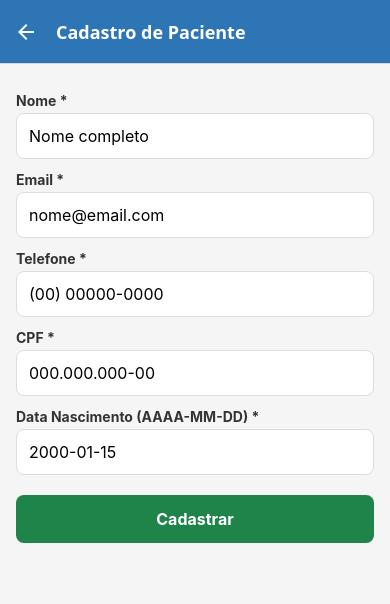
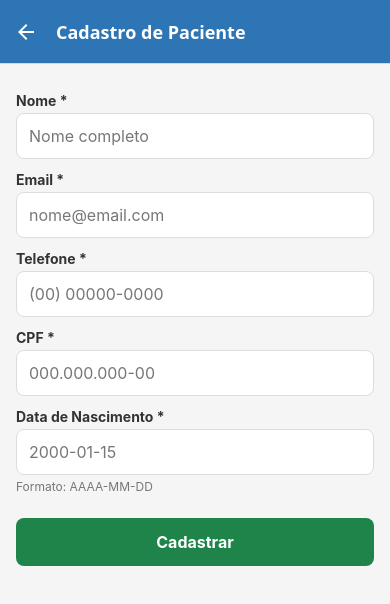
Before and after one commit to anleaes/2026-1-SDM-Segunda-Noite-ZS-10-RN, a React Native app: screen /PacienteForm in a window 390 px wide. Shown: the top 604 px of the page. Built offline with nearby package versions, Linux system fonts and the light colour scheme; no server answers.

Commit message:
feat: validacao inline e selecao de unidade em pessoas
ProfissionalForm passa a escolher a Unidade de Saude por um dropdown dos
registros cadastrados (com aviso quando nao ha unidades), em vez de digitar
um ID. Paciente e Profissional exibem mensagens de validacao por campo.

```diff
--- a/src/screens/pessoas/PacienteForm.js
+++ b/src/screens/pessoas/PacienteForm.js
@@ -1,6 +1,8 @@
 import React, { useState, useEffect } from 'react';
-import { View, Text, TextInput, TouchableOpacity, StyleSheet, Alert, ScrollView } from 'react-native';
+import { TouchableOpacity, Text, ScrollView, Alert } from 'react-native';
 import api from '../../services/api';
+import CampoTexto from '../../components/CampoTexto';
+import { formStyles } from '../../components/formStyles';
 
 export default function PacienteForm({ route, navigation }) {
   const editando = route.params?.paciente;
@@ -9,6 +11,7 @@ export default function PacienteForm({ route, navigation }) {
   const [telefone, setTelefone] = useState('');
   const [cpf, setCpf] = useState('');
   const [dataNascimento, setDataNascimento] = useState('');
+  const [erros, setErros] = useState({});
 
   useEffect(() => {
     if (editando) {
@@ -21,42 +24,20 @@ export default function PacienteForm({ route, navigation }) {
   }, []);
 
   const validar = () => {
-    if (!nome.trim()) {
-      Alert.alert('Campo obrigatório', 'O campo "Nome" é obrigatório.');
-      return false;
-    }
-    if (!email.trim()) {
-      Alert.alert('Campo obrigatório', 'O campo "Email" é obrigatório.');
-      return false;
-    }
-    const emailRegex = /^[^\s@]+@[^\s@]+\.[^\s@]+$/;
-    if (!emailRegex.test(email)) {
-      Alert.alert('Email inválido', 'Informe um email válido. Ex: nome@email.com');
-      return false;
-    }
-    if (!telefone.trim()) {
-      Alert.alert('Campo obrigatório', 'O campo "Telefone" é obrigatório.');
-      return false;
-    }
-    if (!cpf.trim()) {
-      Alert.alert('Campo obrigatório', 'O campo "CPF" é obrigatório.');
-      return false;
-    }
-    if (!dataNascimento.trim()) {
-      Alert.alert('Campo obrigatório', 'O campo "Data de Nascimento" é obrigatório.');
-      return false;
-    }
-    const dataRegex = /^\d{4}-\d{2}-\d{2}$/;
-    if (!dataRegex.test(dataNascimento)) {
-      Alert.alert('Data inválida', 'A data deve estar no formato AAAA-MM-DD. Ex: 2000-01-15');
-      return false;
-    }
-    return true;
+    const e = {};
+    if (!nome.trim()) e.nome = 'Informe o nome completo.';
+    if (!email.trim()) e.email = 'Informe um email.';
+    else if (!/^[^\s@]+@[^\s@]+\.[^\s@]+$/.test(email)) e.email = 'Email inválido. Ex: nome@email.com';
+    if (!telefone.trim()) e.telefone = 'Informe um telefone para contato.';
+    if (!cpf.trim()) e.cpf = 'Informe o CPF.';
+    if (!dataNascimento.trim()) e.dataNascimento = 'Informe a data de nascimento.';
+    else if (!/^\d{4}-\d{2}-\d{2}$/.test(dataNascimento)) e.dataNascimento = 'Use o formato AAAA-MM-DD. Ex: 2000-01-15';
+    setErros(e);
+    return Object.keys(e).length === 0;
   };
 
   const salvar = async () => {
     if (!validar()) return;
-
     const dados = { nome, email, telefone, cpf, data_nascimento: dataNascimento, ativo: true };
     try {
       if (editando) {
@@ -66,10 +47,8 @@ export default function PacienteForm({ route, navigation }) {
       }
       navigation.goBack();
     } catch (err) {
-      console.error('Erro na API: ', err.response?.data || err.message);
       if (err.response?.data) {
-        const erros = err.response.data;
-        const mensagens = Object.entries(erros)
+        const mensagens = Object.entries(err.response.data)
           .map(([campo, msgs]) => `${campo}: ${Array.isArray(msgs) ? msgs.join(', ') : msgs}`)
           .join('\n');
         Alert.alert('Erro ao salvar', mensagens);
@@ -80,33 +59,16 @@ export default function PacienteForm({ route, navigation }) {
   };
 
   return (
-    <ScrollView style={styles.container}>
-      <Text style={styles.label}>Nome *</Text>
-      <TextInput style={styles.input} value={nome} onChangeText={setNome} placeholder="Nome completo" />
+    <ScrollView style={formStyles.container}>
+      <CampoTexto label="Nome *" value={nome} onChangeText={setNome} placeholder="Nome completo" erro={erros.nome} />
+      <CampoTexto label="Email *" value={email} onChangeText={setEmail} keyboardType="email-address" autoCapitalize="none" placeholder="nome@email.com" erro={erros.email} />
+      <CampoTexto label="Telefone *" value={telefone} onChangeText={setTelefone} keyboardType="phone-pad" placeholder="(00) 00000-0000" erro={erros.telefone} />
+      <CampoTexto label="CPF *" value={cpf} onChangeText={setCpf} placeholder="000.000.000-00" erro={erros.cpf} />
+      <CampoTexto label="Data de Nascimento *" value={dataNascimento} onChangeText={setDataNascimento} placeholder="2000-01-15" ajuda="Formato: AAAA-MM-DD" erro={erros.dataNascimento} />
 
-      <Text style={styles.label}>Email *</Text>
-      <TextInput style={styles.input} value={email} onChangeText={setEmail} keyboardType="email-address" placeholder="nome@email.com" />
-
-      <Text style={styles.label}>Telefone *</Text>
-      <TextInput style={styles.input} value={telefone} onChangeText={setTelefone} placeholder="(00) 00000-0000" />
-
-      <Text style={styles.label}>CPF *</Text>
-      <TextInput style={styles.input} value={cpf} onChangeText={setCpf} placeholder="000.000.000-00" />
-
-      <Text style={styles.label}>Data Nascimento (AAAA-MM-DD) *</Text>
-      <TextInput style={styles.input} value={dataNascimento} onChangeText={setDataNascimento} placeholder="2000-01-15" />
-
-      <TouchableOpacity style={styles.btnSalvar} onPress={salvar}>
-        <Text style={styles.btnTexto}>{editando ? 'Atualizar' : 'Cadastrar'}</Text>
+      <TouchableOpacity style={formStyles.btnSalvar} onPress={salvar}>
+        <Text style={formStyles.btnTexto}>{editando ? 'Atualizar' : 'Cadastrar'}</Text>
       </TouchableOpacity>
     </ScrollView>
   );
 }
-
-const styles = StyleSheet.create({
-  container: { flex: 1, padding: 16, backgroundColor: '#f5f5f5' },
-  label: { fontSize: 14, fontWeight: 'bold', marginTop: 12, marginBottom: 4, color: '#333' },
-  input: { backgroundColor: '#fff', borderWidth: 1, borderColor: '#ddd', borderRadius: 8, padding: 12, fontSize: 16 },
-  btnSalvar: { backgroundColor: '#1E8449', padding: 14, borderRadius: 8, marginTop: 20, alignItems: 'center', marginBottom: 40 },
-  btnTexto: { color: '#fff', fontWeight: 'bold', fontSize: 16 },
-});
--- a/src/screens/pessoas/ProfissionalForm.js
+++ b/src/screens/pessoas/ProfissionalForm.js
@@ -1,6 +1,10 @@
 import React, { useState, useEffect } from 'react';
-import { View, Text, TextInput, TouchableOpacity, StyleSheet, Alert, ScrollView } from 'react-native';
+import { TouchableOpacity, Text, ScrollView, Alert } from 'react-native';
 import api from '../../services/api';
+import CampoTexto from '../../components/CampoTexto';
+import Seletor from '../../components/Seletor';
+import useColecao from '../../hooks/useColecao';
+import { formStyles } from '../../components/formStyles';
 
 export default function ProfissionalForm({ route, navigation }) {
   const editando = route.params?.profissional;
@@ -9,7 +13,13 @@ export default function ProfissionalForm({ route, navigation }) {
   const [telefone, setTelefone] = useState('');
   const [registroProfissional, setRegistroProfissional] = useState('');
   const [cargo, setCargo] = useState('');
-  const [unidadeSaude, setUnidadeSaude] = useState('');
+  const [unidadeSaude, setUnidadeSaude] = useState(null);
+  const [erros, setErros] = useState({});
+
+  const { itens: unidades, carregando } = useColecao('/unidades/', (u) => ({
+    valor: u.id,
+    rotulo: u.nome,
+  }));
 
   useEffect(() => {
     if (editando) {
@@ -18,51 +28,31 @@ export default function ProfissionalForm({ route, navigation }) {
       setTelefone(editando.telefone);
       setRegistroProfissional(editando.registro_profissional);
       setCargo(editando.cargo);
-      setUnidadeSaude(editando.unidade_saude ? String(editando.unidade_saude) : '');
+      setUnidadeSaude(editando.unidade_saude ?? null);
     }
   }, []);
 
   const validar = () => {
-    if (!nome.trim()) {
-      Alert.alert('Campo obrigatório', 'O campo "Nome" é obrigatório.');
-      return false;
-    }
-    if (!email.trim()) {
-      Alert.alert('Campo obrigatório', 'O campo "Email" é obrigatório.');
-      return false;
-    }
-    const emailRegex = /^[^\s@]+@[^\s@]+\.[^\s@]+$/;
-    if (!emailRegex.test(email)) {
-      Alert.alert('Email inválido', 'Informe um email válido. Ex: nome@email.com');
-      return false;
-    }
-    if (!telefone.trim()) {
-      Alert.alert('Campo obrigatório', 'O campo "Telefone" é obrigatório.');
-      return false;
-    }
-    if (!registroProfissional.trim()) {
-      Alert.alert('Campo obrigatório', 'O campo "Registro Profissional" é obrigatório.');
-      return false;
-    }
-    if (!cargo.trim()) {
-      Alert.alert('Campo obrigatório', 'O campo "Cargo" é obrigatório.');
-      return false;
-    }
-    if (unidadeSaude.trim() && isNaN(parseInt(unidadeSaude))) {
-      Alert.alert('Valor inválido', 'O campo "ID da Unidade de Saúde" deve ser um número inteiro.');
-      return false;
-    }
-    return true;
+    const e = {};
+    if (!nome.trim()) e.nome = 'Informe o nome completo do profissional.';
+    if (!email.trim()) e.email = 'Informe um email.';
+    else if (!/^[^\s@]+@[^\s@]+\.[^\s@]+$/.test(email)) e.email = 'Email inválido. Ex: nome@email.com';
+    if (!telefone.trim()) e.telefone = 'Informe um telefone para contato.';
+    if (!registroProfissional.trim()) e.registroProfissional = 'Informe o registro (CRM/COREN).';
+    if (!cargo.trim()) e.cargo = 'Informe o cargo do profissional.';
+    setErros(e);
+    return Object.keys(e).length === 0;
   };
 
   const salvar = async () => {
     if (!validar()) return;
-
     const dados = {
-      nome, email, telefone,
+      nome,
+      email,
+      telefone,
       registro_profissional: registroProfissional,
       cargo,
-      unidade_saude: unidadeSaude ? parseInt(unidadeSaude) : null,
+      unidade_saude: unidadeSaude,
       ativo: true,
     };
     try {
@@ -74,8 +64,7 @@ export default function ProfissionalForm({ route, navigation }) {
       navigation.goBack();
     } catch (err) {
       if (err.response?.data) {
-        const erros = err.response.data;
-        const mensagens = Object.entries(erros)
+        const mensagens = Object.entries(err.response.data)
           .map(([campo, msgs]) => `${campo}: ${Array.isArray(msgs) ? msgs.join(', ') : msgs}`)
           .join('\n');
         Alert.alert('Erro ao salvar', mensagens);
@@ -86,36 +75,26 @@ export default function ProfissionalForm({ route, navigation }) {
   };
 
   return (
-    <ScrollView style={styles.container}>
-      <Text style={styles.label}>Nome *</Text>
-      <TextInput style={styles.input} value={nome} onChangeText={setNome} placeholder="Nome completo" />
+    <ScrollView style={formStyles.container}>
+      <CampoTexto label="Nome *" value={nome} onChangeText={setNome} placeholder="Nome completo" erro={erros.nome} />
+      <CampoTexto label="Email *" value={email} onChangeText={setEmail} keyboardType="email-address" autoCapitalize="none" placeholder="nome@email.com" erro={erros.email} />
+      <CampoTexto label="Telefone *" value={telefone} onChangeText={setTelefone} keyboardType="phone-pad" placeholder="(00) 00000-0000" erro={erros.telefone} />
+      <CampoTexto label="Registro Profissional *" value={registroProfissional} onChangeText={setRegistroProfissional} placeholder="CRM/COREN" erro={erros.registroProfissional} />
+      <CampoTexto label="Cargo *" value={cargo} onChangeText={setCargo} placeholder="Enfermeiro, Médico..." erro={erros.cargo} />
 
-      <Text style={styles.label}>Email *</Text>
-      <TextInput style={styles.input} value={email} onChangeText={setEmail} keyboardType="email-address" placeholder="nome@email.com" />
+      <Seletor
+        label="Unidade de Saúde"
+        valor={unidadeSaude}
+        aoSelecionar={setUnidadeSaude}
+        itens={unidades}
+        carregando={carregando}
+        placeholder="Selecione a unidade (opcional)"
+        mensagemVazio="Nenhuma unidade cadastrada. Cadastre uma unidade primeiro para poder vinculá-la."
+      />
 
-      <Text style={styles.label}>Telefone *</Text>
-      <TextInput style={styles.input} value={telefone} onChangeText={setTelefone} placeholder="(00) 00000-0000" />
-
-      <Text style={styles.label}>Registro Profissional *</Text>
-      <TextInput style={styles.input} value={registroProfissional} onChangeText={setRegistroProfissional} placeholder="CRM/COREN" />
-
-      <Text style={styles.label}>Cargo *</Text>
-      <TextInput style={styles.input} value={cargo} onChangeText={setCargo} placeholder="Enfermeiro, Médico..." />
-
-      <Text style={styles.label}>ID da Unidade de Saúde (número)</Text>
-      <TextInput style={styles.input} value={unidadeSaude} onChangeText={setUnidadeSaude} keyboardType="numeric" placeholder="Ex: 1" />
-
-      <TouchableOpacity style={styles.btnSalvar} onPress={salvar}>
-        <Text style={styles.btnTexto}>{editando ? 'Atualizar' : 'Cadastrar'}</Text>
+      <TouchableOpacity style={formStyles.btnSalvar} onPress={salvar}>
+        <Text style={formStyles.btnTexto}>{editando ? 'Atualizar' : 'Cadastrar'}</Text>
       </TouchableOpacity>
     </ScrollView>
   );
 }
-
-const styles = StyleSheet.create({
-  container: { flex: 1, padding: 16, backgroundColor: '#f5f5f5' },
-  label: { fontSize: 14, fontWeight: 'bold', marginTop: 12, marginBottom: 4, color: '#333' },
-  input: { backgroundColor: '#fff', borderWidth: 1, borderColor: '#ddd', borderRadius: 8, padding: 12, fontSize: 16 },
-  btnSalvar: { backgroundColor: '#1E8449', padding: 14, borderRadius: 8, marginTop: 20, alignItems: 'center', marginBottom: 40 },
-  btnTexto: { color: '#fff', fontWeight: 'bold', fontSize: 16 },
-});
```
